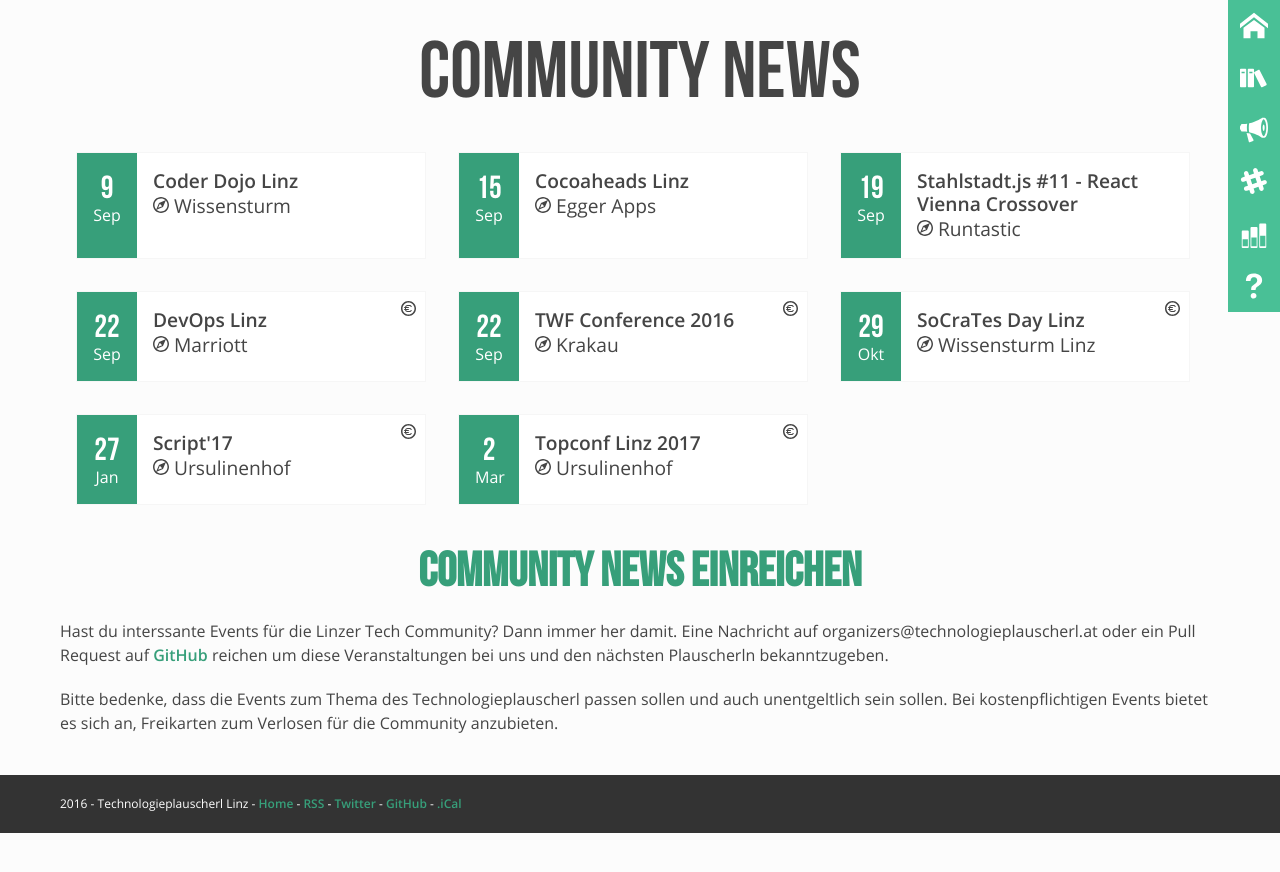
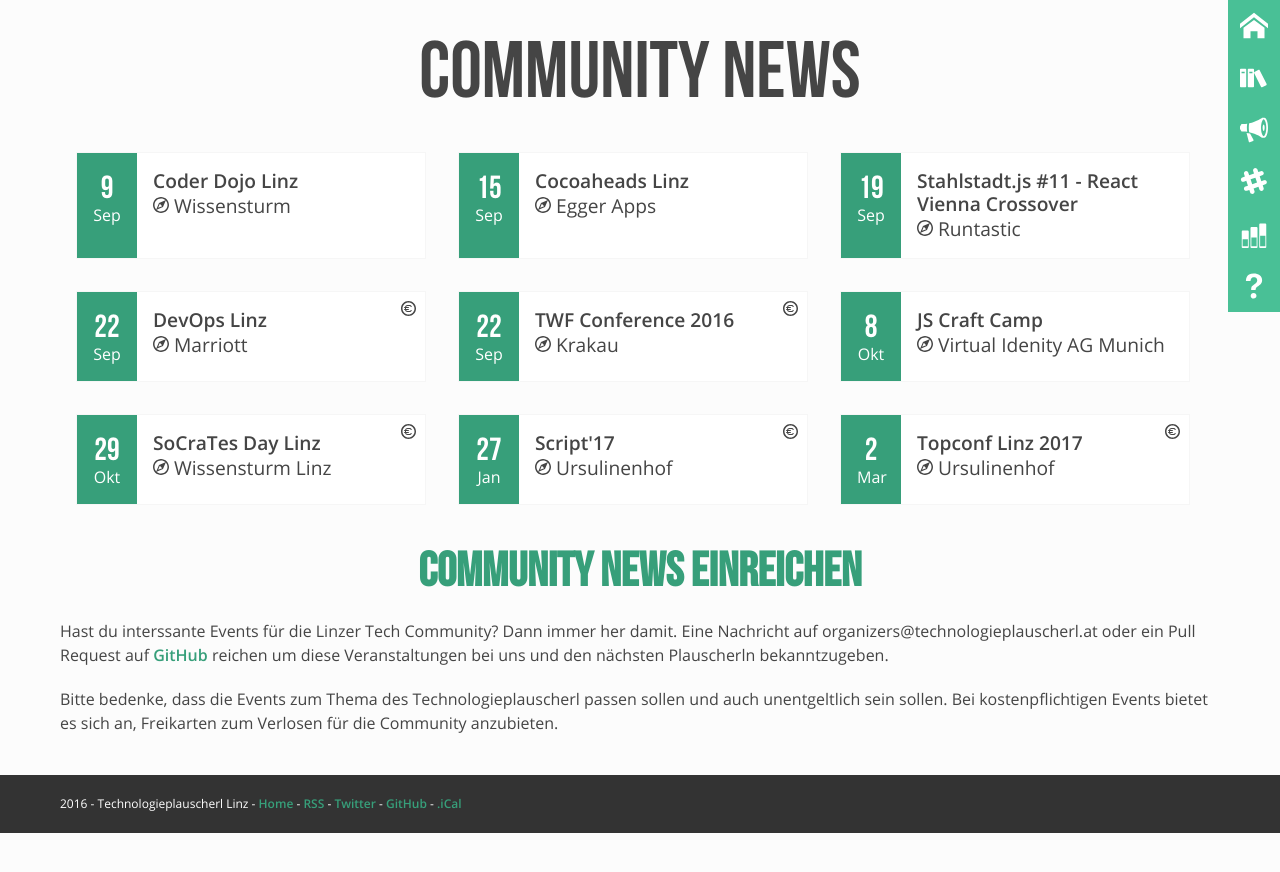
Before and after one commit to mericanAncer127/plauscherl, a Jekyll site: the page built from pages/community-news.html, in a window 1280 px wide. Shown: the top 872 px of the page. Built offline with Jekyll 4.4.1, drawn with Linux system fonts in a browser that asks for light colours.

Commit message:
Adding JS Craft Camp

```diff
--- a/_data/community.yml
+++ b/_data/community.yml
@@ -114,3 +114,12 @@
       # every thursday!
       date: 2016-08-25
       link: mailto:franz@wieser.at
+-
+  id: js-craft-camp
+  name: "JS Craft Camp"
+  events:
+    -
+      name: "JS Craft Camp"
+      location: "Virtual Idenity AG Munich"
+      date: 2016-10-08
+      link: http://jscraftcamp.org/
```
